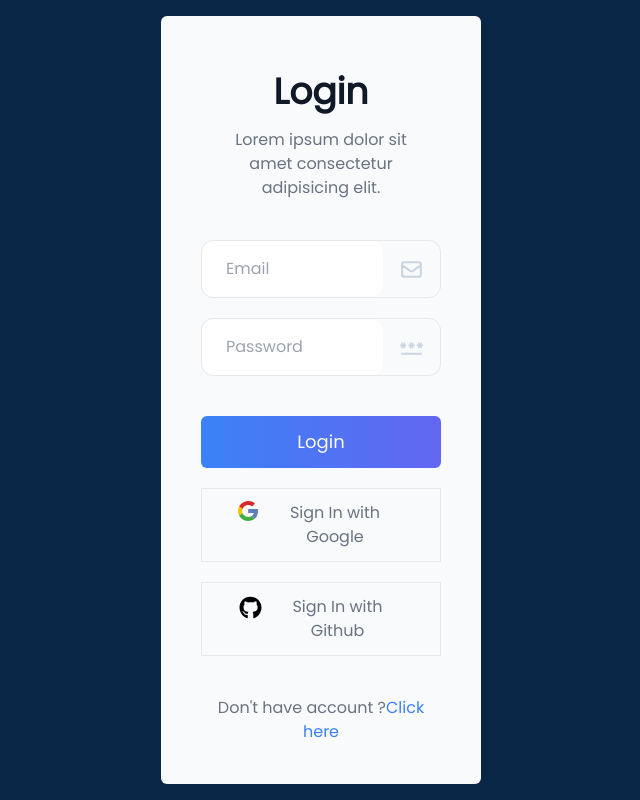
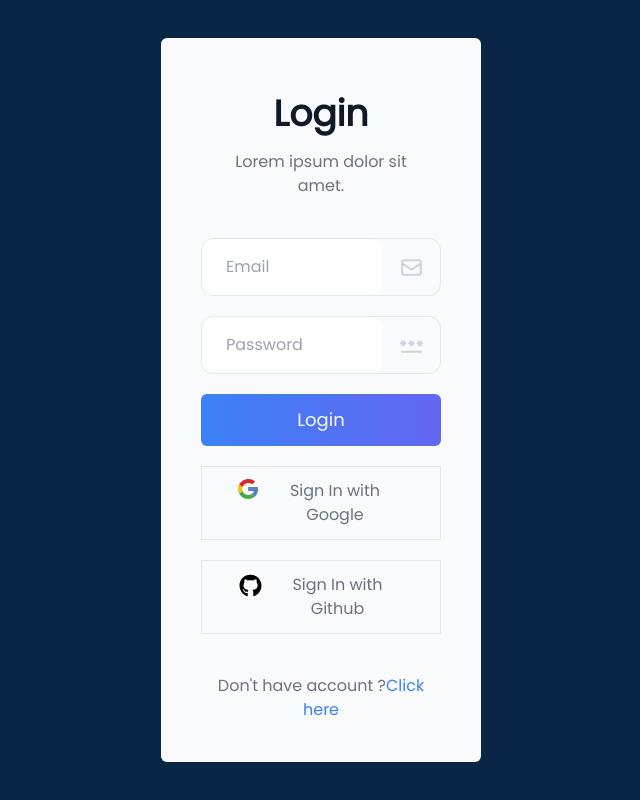
Before and after one commit to TheangDyna/DerLg, a Next.js app: page /login in a window 1280 px wide. Shown: the whole page, without its empty margins (319-959 px from the left). Built offline with nearby package versions, Linux system fonts and the light colour scheme.

Commit message:
fix the button size

```diff
--- a/pages/login.js
+++ b/pages/login.js
@@ -18,7 +18,7 @@ export default function Login() {
         <div className="title bg-loginPage">
           <h1 className="text-gray-900 text-4xl font-bold py-4">Login</h1>
           <p className="w-3/4 mx-auto text-gray-500">
-            Lorem ipsum dolor sit amet consectetur adipisicing elit.
+            Lorem ipsum dolor sit amet.
           </p>
         </div>
 
@@ -49,8 +49,7 @@ export default function Login() {
               <MdPassword size={25}></MdPassword>
             </span>
           </div>
-        </form>
-        <form className="flex flex-col gap-5 mx-auto">
+
           {/* login button */}
           <div className="input-button text-gray-500">
             <button type="submit" className={styles.button}>
```
